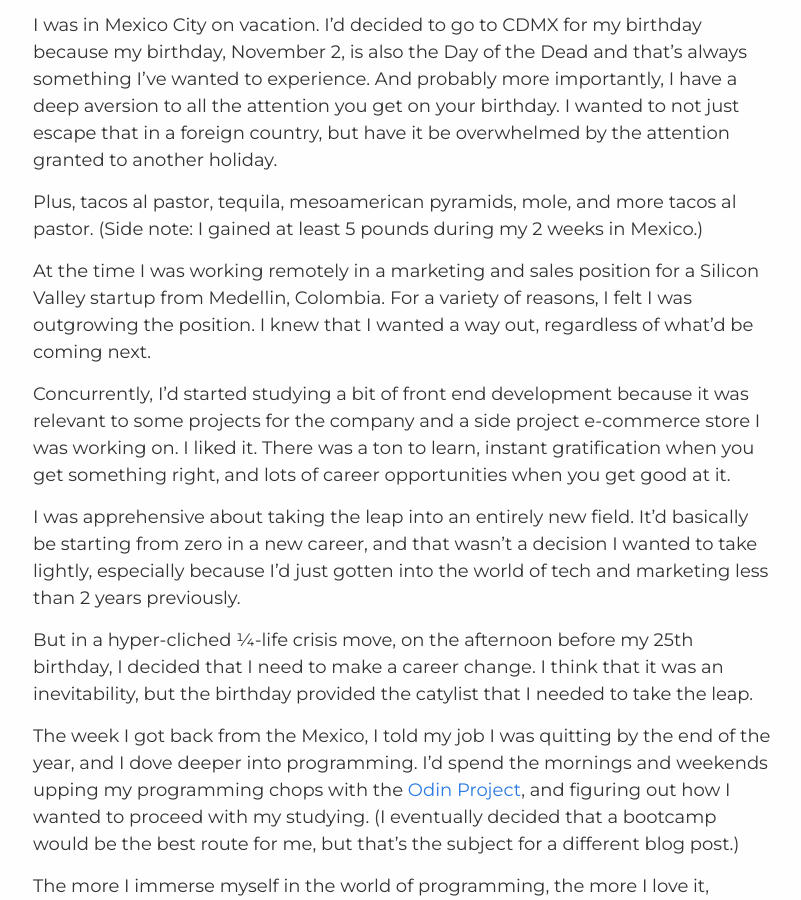
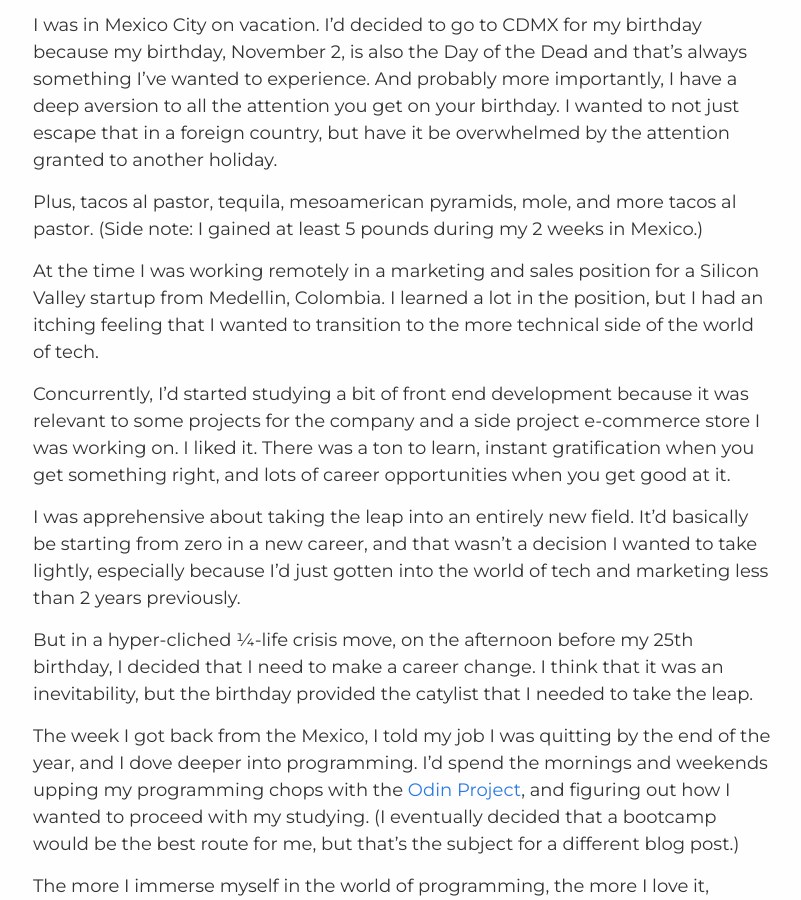
Before and after one commit to bpmutter/ben.perlmutter.io, a Jekyll site: the page built from _posts/2020-04-25-Why-I'm-Becoming-a-Developer.md, in a window 1280 px wide and 900 px high, scrolled down 317 px. Shown: the whole window, without its empty margins (237-1038 px from the left). Built offline with Jekyll 4.4.1, drawn with Linux system fonts in a browser that asks for light colours.

Commit message:
Update 2020-04-25-Why-I'm-Becoming-a-Developer.md

```diff
--- a/_posts/2020-04-25-Why-I'm-Becoming-a-Developer.md
+++ b/_posts/2020-04-25-Why-I'm-Becoming-a-Developer.md
@@ -13,7 +13,7 @@ Plus, tacos al pastor, tequila, mesoamerican pyramids, mole, and more tacos al p
 
 <!--more-->
 
-At the time I was working remotely in a marketing and sales position for a Silicon Valley startup from Medellin, Colombia. For a variety of reasons, I felt I was outgrowing the position. I knew that I wanted a way out, regardless of what’d be coming next.
+At the time I was working remotely in a marketing and sales position for a Silicon Valley startup from Medellin, Colombia. I learned a lot in the position, but I had an itching feeling that I wanted to transition to the more technical side of the world of tech.
 
 Concurrently, I’d started studying a bit of front end development because it was relevant to some projects for the company and a side project e-commerce store I was working on. I liked it. There was a ton to learn, instant gratification when you get something right, and lots of career opportunities when you get good at it.
 
```
